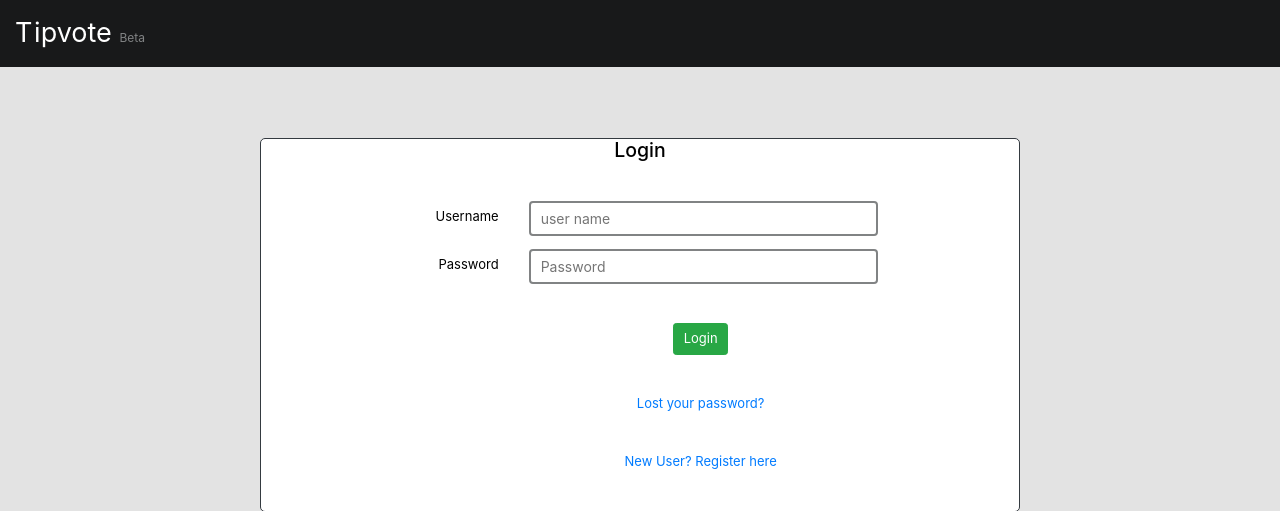
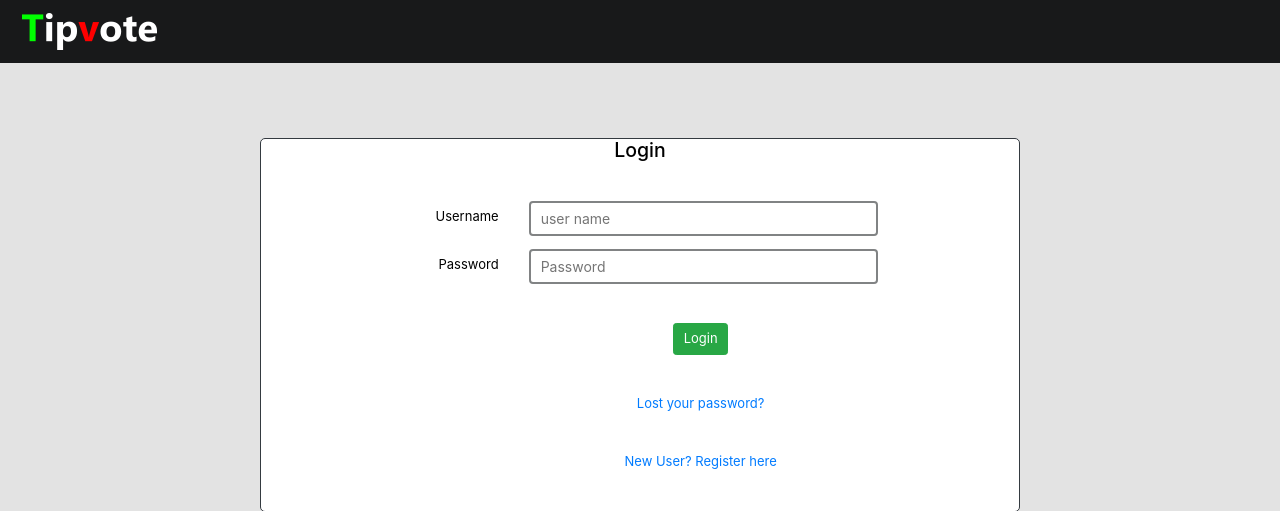
Before and after one commit to tipvote/tipvote_webapp, a Flask app: a page that uses app/templates/layout/headers/_large_header.html in a window 1280 px wide. Shown: the top 511 px of the page. Run offline with Flask 2, Linux system fonts and the light colour scheme; parts of the project's set-up code (start-up, migrations or seed data) failed here and were passed over; some libraries are stand-ins or nearby versions.

Commit message:
Updated html css

```diff
--- a/app/static/css/main.css
+++ b/app/static/css/main.css
@@ -101,7 +101,6 @@ code {
 }
 
 
-
 .accordion {
     width: 100%;
 
@@ -157,10 +156,6 @@ code {
 
 
 
-
-
-
-
 .vote-fixed-width-item {
     flex: 0 0 50px;
 }
--- a/app/templates/layout/headers/_large_header.html
+++ b/app/templates/layout/headers/_large_header.html
@@ -18,12 +18,9 @@
 
     <div class="row  pb-3 pt-3 sticky-top headercolor" style="min-height: 40px">
         {% include 'layout/headers/_stats_header.html' %}
-
-        <div class="col-1 col-md-2 col-lg-2 col-xl-2" style="white-space: nowrap; display: inline-block;">
-            <a class="text-nowrap text-white" href="{{ url_for('index') }}" style="text-decoration: none;">
-                <span style="font-size: 27px;color: #FFFFFF; white-space: nowrap;">T</span>
-                <span style="font-size: 27px; white-space: nowrap;margin-left: -2px">ipvote </span>
-                <span style="font-size: 12px; color: #818384; white-space: nowrap;"> Beta</span>
+        <div class="col-1 col-md-3 col-lg-2 col-xl-2" style="white-space: nowrap; display: inline-block;">
+             <a href="{{ url_for('index') }}">
+                <img class="pl-2" src="{{ url_for('static', filename='images/logo.png')  }}">
             </a>
         </div>
 
@@ -87,10 +84,9 @@
             </div>
 
 
-            <div class="col-md-4 col-lg-4 col-xl-5 pr-0 pl-0">
+            <div class="col-md-3 col-lg-4 col-xl-5 pr-0 pl-0">
 
             </div>
-
 
 
             <div class="col-md-4 col-lg-4 col-xl-4 justify-content-end pl-0 pr-0" style="display: inline">
@@ -106,12 +102,12 @@
                     <div class="pl-1 pr-1">
                         {% if themsgs %}
                             {% if themsgs == 0 %}
-                                <a class="btn btn-header   pt-2" href="{{ url_for('message.main') }}"> <i class="fa fa-envelope  fa-lg text-white"></i></a>
+                                <a class="btn btn-header pt-2" href="{{ url_for('message.main') }}"> <i class="fa fa-envelope  fa-lg text-white"></i></a>
                             {% else %}
                                 <a class="btn btn-warning  pt-2" href="{{ url_for('message.main') }}"><i class="fa fa-envelope  fa-lg text-white"></i></a>
                             {% endif %}
                         {% else %}
-                            <a class="btn  btn-header  pt-2" href="{{ url_for('message.main') }}"><i class="fa fa-envelope  fa-lg text-white"></i></a>
+                            <a class="btn btn-header  pt-2" href="{{ url_for('message.main') }}"><i class="fa fa-envelope  fa-lg text-white"></i></a>
                         {% endif %}
                     </div>
                     <div class="pl-1 pr-1">
--- a/app/templates/layout/headers/_small_header.html
+++ b/app/templates/layout/headers/_small_header.html
@@ -15,14 +15,19 @@
 
 <div class="container-fluid headercolor" style="margin-top: 100px">
     <div class="row  pl-0 pr-0 pb-2 pt-3 sticky-top headercolor" style="min-height: 80px">
-        {% include 'layout/headers/_stats_header.html' %}
-        <div class="col-2 pt-1 pl-0 pr-0 mx-auto text-nowrap">
+        {#        {% include 'layout/headers/_stats_header.html' %}#}
+        <div class="col-2 pt-1 pl-0 pr-0 mx-auto text-nowrap d-none d-sm-block">
 
-            <span style="font-size: 27px;color: #FFFFFF; padding: 0">T</span>
-            <span style="font-size: 27px;color: #FFFFFF; margin-left: -2px">ipvote</span>
-            <span style="font-size: 12px; color: #818384;">
-               <div class="text-center"> Beta</div>
-            </span>
+            <a href="{{ url_for('index') }}">
+                <img class="pl-2" src="{{ url_for('static', filename='images/logo.png')  }}">
+            </a>
+        </div>
+
+        <div class="col-2 pt-0 pb-2 pl-3 mt-0  mx-auto text-nowrap d-sm-none " style="font-size:40px">
+            <div class="row">
+                <div class="col-6 upgreen"><b>T</b></div>
+                <div class="col-6 downred"><b>v</b></div>
+            </div>
 
         </div>
         <div class="col-1"></div>
@@ -109,7 +114,6 @@
                                     <div class="col-12 pt-2 pb-2 btn-ee  ">
                                         <img src="{{ url_for('static', filename='images/coins/btc/btc_small.png')  }}" width="20px" height="20px">
                                         <b>Btc Wallet</b>
-
                                     </div>
                                 </a>
                                 <a class=" col-12 mt-2 mb-2 p-0" href="{{ url_for('wallet_bch.home') }}">
--- a/app/templates/layout/panels/_index_panels_medium.html
+++ b/app/templates/layout/panels/_index_panels_medium.html
@@ -41,7 +41,7 @@
             {% include 'layout/profile/main_profile.html' %}
             {% include 'layout/widgets/_create_post.html' %}
             {% include 'layout/widgets/_formactions.html' %}
-            {% include 'layout/widgets/_discord.html' %}
+
             {% include 'layout/widgets/mightbebugs.html' %}
             {% include 'layout/widgets/_current_prices.html' %}
             {% include 'layout/widgets/_rules_for_posts.html' %}
--- a/app/templates/layout/widgets/_formactions.html
+++ b/app/templates/layout/widgets/_formactions.html
@@ -18,19 +18,19 @@
         {% if current_user.is_authenticated %}
             {% if current_user.user_stats_common.user_level >= 5 %}
                 <div class="text-center mb-3">
-                    <a class=" text-center btn btn-secondary" href="{{ url_for('create.createsubforum') }}">Create A Room</a>
+                    <a class=" text-center btn btn-dark" href="{{ url_for('create.createsubforum') }}">Create A Room</a>
                 </div>
             {% else %}
                     <div class="text-center mb-3">
                 <p> You must be level 5 in order to create a room</p>
-                <a class=" text-center btn btn-secondary disabled" href="{{ url_for('create.createsubforum') }}">Create A Room</a>
+                <a class=" text-center btn btn-dark disabled" href="{{ url_for('create.createsubforum') }}">Create A Room</a>
             </div>
             {% endif %}
         {% else %}
 
             <div class="text-center mb-3">
                 <p> You must be logged in to create a room</p>
-                <a class=" text-center btn btn-secondary disabled" href="{{ url_for('create.createsubforum') }}">Create A Room</a>
+                <a class=" text-center btn btn-dark disabled" href="{{ url_for('create.createsubforum') }}">Create A Room</a>
             </div>
         {% endif %}
     </div>
--- a/app/templates/layout/widgets/affiliate.html
+++ b/app/templates/layout/widgets/affiliate.html
@@ -10,7 +10,7 @@
             <p>
                If you would like to be featured on tipvote with your website.
                  </p>
-                <a class="btn btn-secondary text-white w-100 mb-2" href="https://www.tipvote.com/a/bugs">
+                <a class="btn btn-dark text-white w-100 mb-2" href="https://www.tipvote.com/a/bugs">
                     <div class="row " >
                         <div class="col-3">
                             <img class="rndimg"
--- a/app/templates/layout/widgets/mightbebugs.html
+++ b/app/templates/layout/widgets/mightbebugs.html
@@ -11,7 +11,7 @@
                 Its recommended you dont keep more than 10$ or 20$ on here.  <br>
                 Any bugs please report to <br>
                  </p>
-                <a class="btn btn-secondary  w-100 mb-2" href="https://www.tipvote.com/a/bugs">
+                <a class="btn btn-dark  w-100 mb-2" href="https://www.tipvote.com/a/bugs">
                     <div class="row " >
                         <div class="col-3">
                             <img class="rndimg"
--- a/app/templates/layout/widgets_subs/nav/index_topnav.html
+++ b/app/templates/layout/widgets_subs/nav/index_topnav.html
@@ -5,19 +5,19 @@
             {% if navlink == 1 %}
                 <a class="btn btn-success"  role="button"  href="{{ url_for('index') }}">Popular</a>
             {% else %}
-                <a class="btn btn-secondary"  role="button" href="{{ url_for('index') }}">Popular</a>
+                <a class="btn btn-dark"  role="button" href="{{ url_for('index') }}">Popular</a>
             {% endif %}
 
             {% if navlink == 2 %}
                 <a class="btn btn-success" style="" role="button" href="{{ url_for('newest') }}">New</a>
             {% else %}
-                <a class="btn btn-secondary "  role="button" href="{{ url_for('newest') }}">New</a>
+                <a class="btn btn-dark "  role="button" href="{{ url_for('newest') }}">New</a>
             {% endif %}
 
             {% if navlink == 3 %}
                 <a class="btn btn-success"  style="" role="button" href="{{ url_for('followers.followers_home') }}">Following</a>
             {% else %}
-                <a class="btn btn-secondary"  role="button" href="{{ url_for('followers.followers_home') }}">Following</a>
+                <a class="btn btn-dark"  role="button" href="{{ url_for('followers.followers_home') }}">Following</a>
             {% endif %}
         </div>
         <div class="col-4 col-md-3  justify-content-end">
--- a/app/templates/layout/widgets_subs/nav/sub_topnav.html
+++ b/app/templates/layout/widgets_subs/nav/sub_topnav.html
@@ -4,13 +4,13 @@
             {% if navlink == 1 %}
                 <a class="btn btn-success " style="" role="button" href="{{ url_for('subforum.sub', subname=subname) }}">Popular</a>
             {% else %}
-                <a class="btn btn-secondary " role="button" href="{{ url_for('subforum.sub', subname=subname) }}">Popular</a>
+                <a class="btn btn-dark " role="button" href="{{ url_for('subforum.sub', subname=subname) }}">Popular</a>
             {% endif %}
 
             {% if navlink == 2 %}
                 <a class="btn btn-success  " style="" role="button" href="{{ url_for('subforum.sub_newest', subname=subname) }}">New</a>
             {% else %}
-                <a class="btn btn-secondary" href="{{ url_for('subforum.sub_newest', subname=subname) }}">New</a>
+                <a class="btn btn-dark" href="{{ url_for('subforum.sub_newest', subname=subname) }}">New</a>
             {% endif %}
         </div>
 
--- a/app/templates/posts/classic/_topinfo.html
+++ b/app/templates/posts/classic/_topinfo.html
@@ -22,7 +22,8 @@
                         </a>
                     {% endif %}
                 {% else %}
-                    <img class="profileimage bg-dark" src="{{ url_for('static', filename='images/noprofile.png')  }}"  style="width:50px;height: 50px">
+                    <img class="profileimage bg-dark" src="{{ url_for('static', filename='images/noprofile.png')  }}"
+                         style="width:50px;height: 50px">
                 {% endif %}
 
 
--- a/app/templates/promote/promote_post.html
+++ b/app/templates/promote/promote_post.html
@@ -6,7 +6,7 @@
     <div class=" justify-content-center">
         {% include 'promote/_postinfo.html' %}
         {% include 'promote/_pointschart.html' %}
-        {% include 'charity/_tails_promote.html' %}
+
         {% include 'promote/_btc.html' %}
         {% include 'promote/_bch.html' %}
         {% include 'promote/_xmr.html' %}
--- a/app/users/forms.py
+++ b/app/users/forms.py
@@ -414,11 +414,9 @@ class PasswordFormReset(FlaskForm):
 
 class ThemeForm(FlaskForm):
     theme_one = RadioField(validators=[Optional()],
-                           choices=[('1', 'Black'),
-                                    ('2', 'Blue'),
+                           choices=[
                                     ('3', 'Gray'),
                                     ('4', 'Light'),
-
                                     ]
                            )
 
--- a/app/users/views.py
+++ b/app/users/views.py
@@ -1013,6 +1013,7 @@ def deleteallcommentsconfirm():
 def changetheme():
     if request.method == 'GET':
         return redirect(url_for('index'))
+        return redirect(url_for('index'))
 
     elif request.method == 'POST':
         theuser = db.session.query(User).filter(current_user.id == User.id).first()
@@ -1049,10 +1050,10 @@ def quickchangetheme():
 
         theuser = db.session.query(User).filter(current_user.id == User.id).first()
 
-        if theuser.color_theme == 4:
-            theuser.color_theme = 1
-        elif theuser.color_theme == 1:
+        if theuser.color_theme == 3:
             theuser.color_theme = 4
+        elif theuser.color_theme == 4:
+            theuser.color_theme = 3
         else:
             theuser.color_theme = 4
 
--- a/requirements.txt
+++ b/requirements.txt
@@ -17,3 +17,7 @@ flask-mail
 validator-collection
 bleach
 markdown
+
+flask-marshmallow
+marshmallow-sqlalchemy
+flask-cors
```
Also changed, not shown: app/__init__.py (+11 -1 lines), app/templates/css/grey/html_stylesheets.html (+7 -6 lines), app/templates/posts/classic/_buttons.html (+6 -8 lines), app/templates/posts/panels_medium/_content.html (+10 -9 lines), app/templates/posts/panels_medium/master.html (+8 -8 lines). Lines whose indentation alone changed are shown as unchanged.
